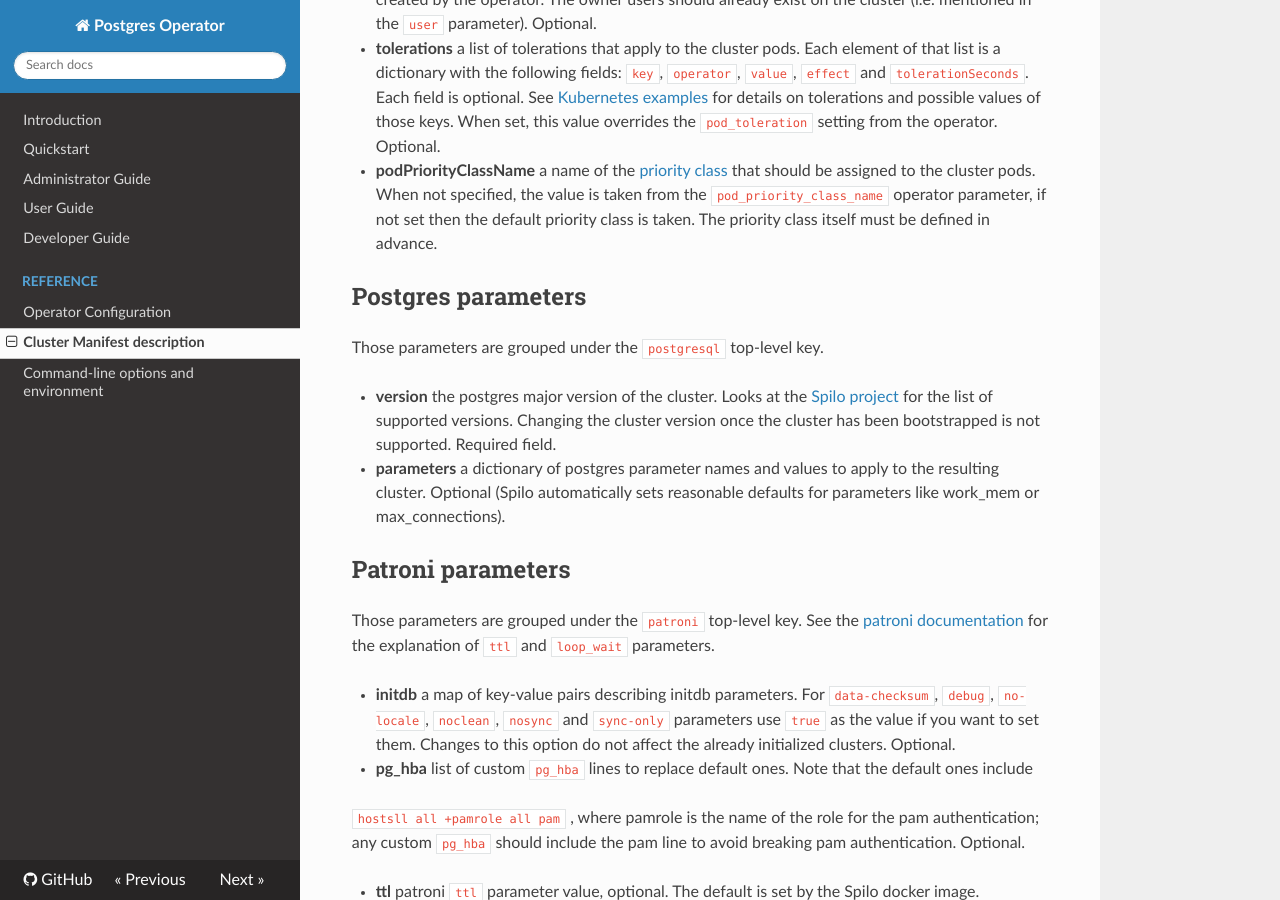
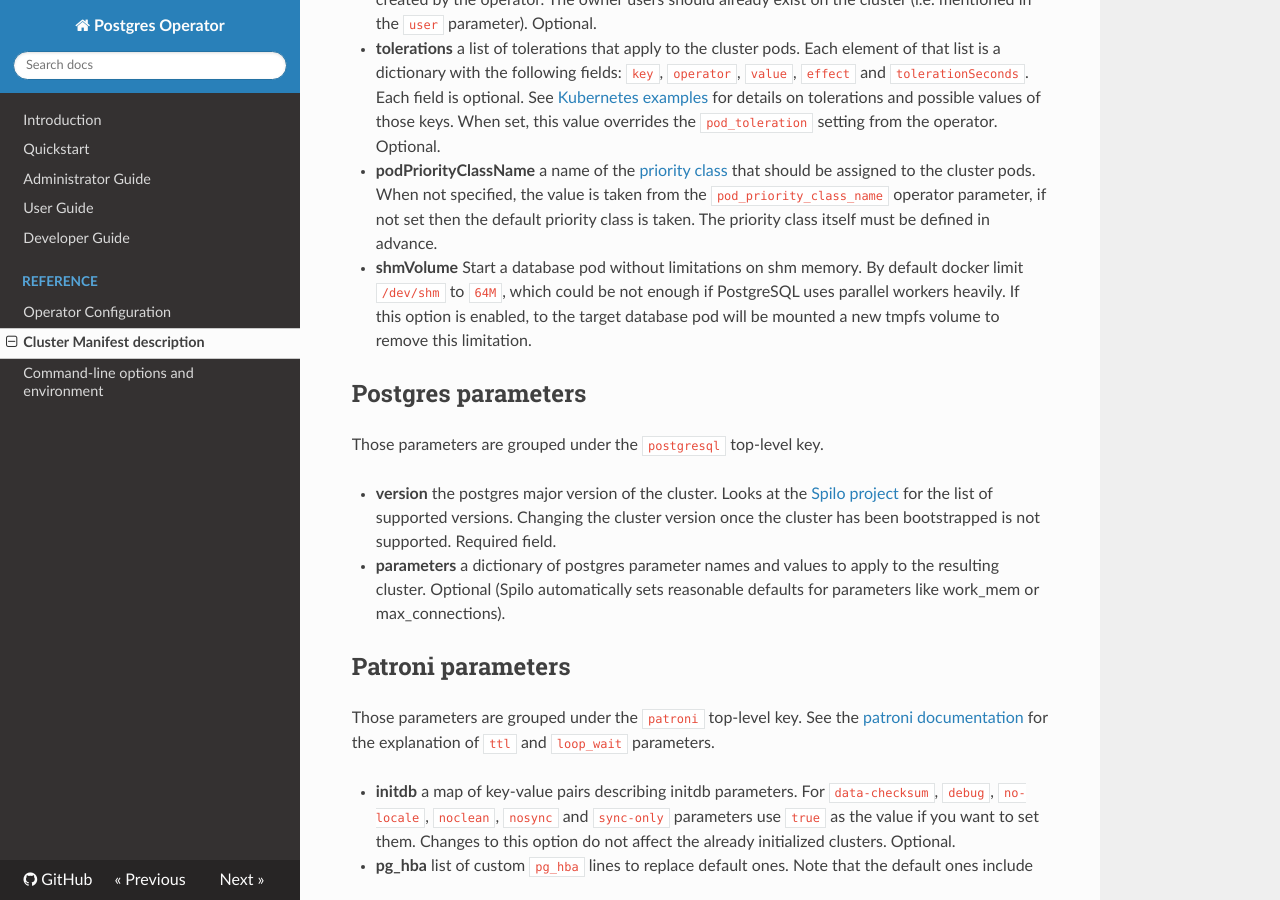
Before and after one commit to zalando/postgres-operator, an MkDocs documentation site: the page built from docs/reference/cluster_manifest.md, in a window 1280 px wide and 900 px high, scrolled down 1393 px. Built offline with MkDocs 1.6.1, drawn with Linux system fonts in a browser that asks for light colours; nearby versions of some CDN libraries; old or Windows-style settings are respelled for this version of MkDocs.

Commit message:
Add documentation

```diff
--- a/docs/reference/cluster_manifest.md
+++ b/docs/reference/cluster_manifest.md
@@ -97,6 +97,12 @@ Those are parameters grouped directly under  the `spec` key in the manifest.
    is taken from the `pod_priority_class_name` operator parameter, if not set
    then the default priority class is taken. The priority class itself must be defined in advance.
 
+* **shmVolume**
+  Start a database pod without limitations on shm memory. By default docker
+  limit `/dev/shm` to `64M`, which could be not enough if PostgreSQL uses
+  parallel workers heavily. If this option is enabled, to the target database
+  pod will be mounted a new tmpfs volume to remove this limitation.
+
 ## Postgres parameters
 
 Those parameters are grouped under the `postgresql` top-level key.
@@ -111,6 +117,7 @@ Those parameters are grouped under the `postgresql` top-level key.
   a dictionary of postgres parameter names and values to apply to the resulting
   cluster. Optional (Spilo automatically sets reasonable defaults for
   parameters like work_mem or max_connections).
+
 
 ## Patroni parameters
 
```
Also changed, not shown: 1 other file.
